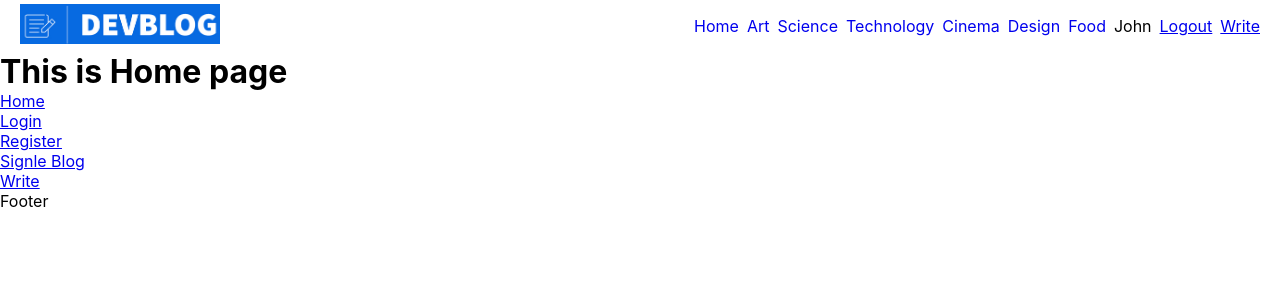
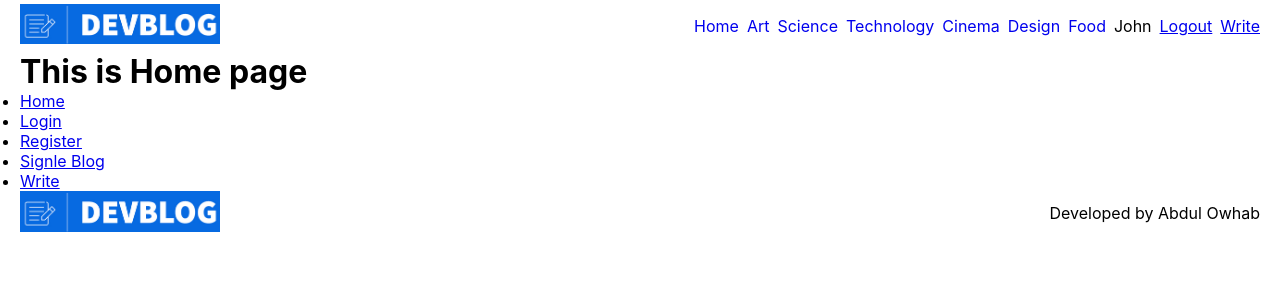
Before and after one commit to Owhab/dev-blog, a React (Create React App) app in the folder frontend/: page / in a window 1280 px wide. Shown: the top 300 px of the page. Built offline with nearby package versions, Linux system fonts and the light colour scheme.

Commit message:
working on footer

```diff
--- a/frontend/src/components/Footer.jsx
+++ b/frontend/src/components/Footer.jsx
@@ -1,7 +1,18 @@
 import React from "react";
+import Logo from "./../assets/images/logo.png";
+import { Link } from "react-router-dom";
 
 const Footer = () => {
-  return <div>Footer</div>;
+  return (
+    <footer>
+      <div className="container">
+        <Link to="/" className="logo">
+          <img src={Logo} width={200} alt="" />
+        </Link>
+        <p>Developed by Abdul Owhab</p>
+      </div>
+    </footer>
+  );
 };
 
 export default Footer;
--- a/frontend/src/pages/Home.jsx
+++ b/frontend/src/pages/Home.jsx
@@ -3,7 +3,7 @@ import { Link } from "react-router-dom";
 
 const Home = () => {
   return (
-    <div>
+    <div className="container">
       <h1>This is Home page</h1>
       <ul>
         <li>
--- a/frontend/src/style.scss
+++ b/frontend/src/style.scss
@@ -9,6 +9,12 @@ body {
 }
 
 $lightGreen: #b9e7e7;
+
+.container {
+  max-width: 1440px;
+  padding-inline: 20px;
+  margin-inline: auto;
+}
 
 .app {
   .navbar {
@@ -89,4 +95,12 @@ $lightGreen: #b9e7e7;
       }
     }
   }
+
+  footer {
+    .container {
+      display: flex;
+      align-items: center;
+      justify-content: space-between;
+    }
+  }
 }
```
